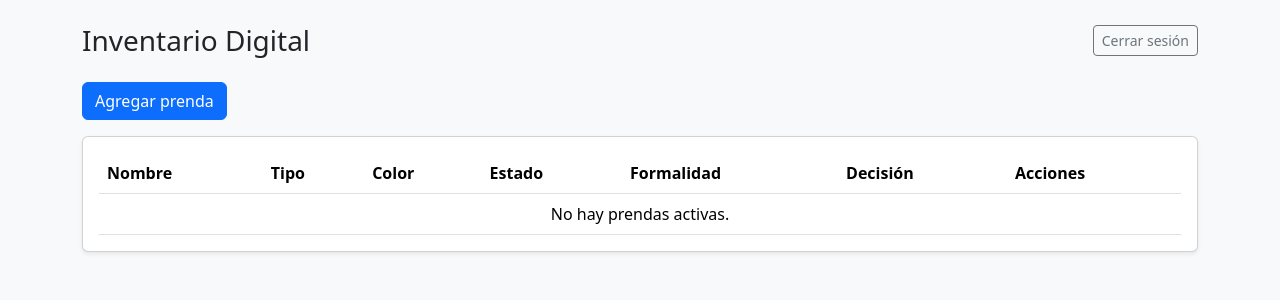
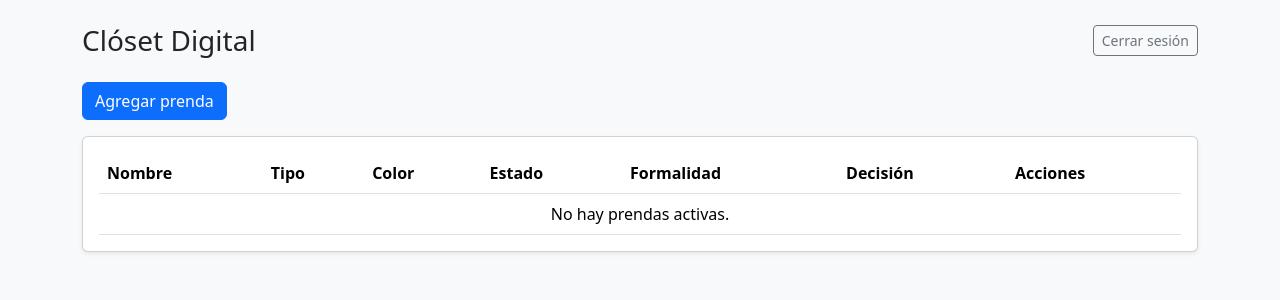
Before and after one commit to joamendozacuevas/closet-virtual, a Django app: page / in a window 1280 px wide. Shown: the top 300 px of the page. Run offline with Django 5.2, Linux system fonts and the light colour scheme; the visitor is signed in with stand-in values (Sample User, id 1); data that the repository does not hold is empty.

Commit message:
Finalizando desarrollo de EVA2

```diff
--- a/miproyecto/core/templates/lista.html
+++ b/miproyecto/core/templates/lista.html
@@ -3,13 +3,13 @@
 <head>
     <meta charset="utf-8">
     <meta name="viewport" content="width=device-width, initial-scale=1">
-    <title>Inventario Digital</title>
+    <title>Clóset Digital</title>
     <link href="https://cdn.jsdelivr.net/npm/bootstrap@5.3.3/dist/css/bootstrap.min.css" rel="stylesheet">
 </head>
 <body class="bg-light">
 <main class="container py-4">
     <header class="d-flex justify-content-between align-items-center mb-4">
-        <h1 class="h3 mb-0">Inventario Digital</h1>
+        <h1 class="h3 mb-0">Clóset Digital</h1>
         <form method="post" action="{% url 'logout' %}">{% csrf_token %}<button class="btn btn-outline-secondary btn-sm">Cerrar sesión</button></form>
     </header>
     {% if messages %}{% for message in messages %}<div class="alert alert-success">{{ message }}</div>{% endfor %}{% endif %}
```
